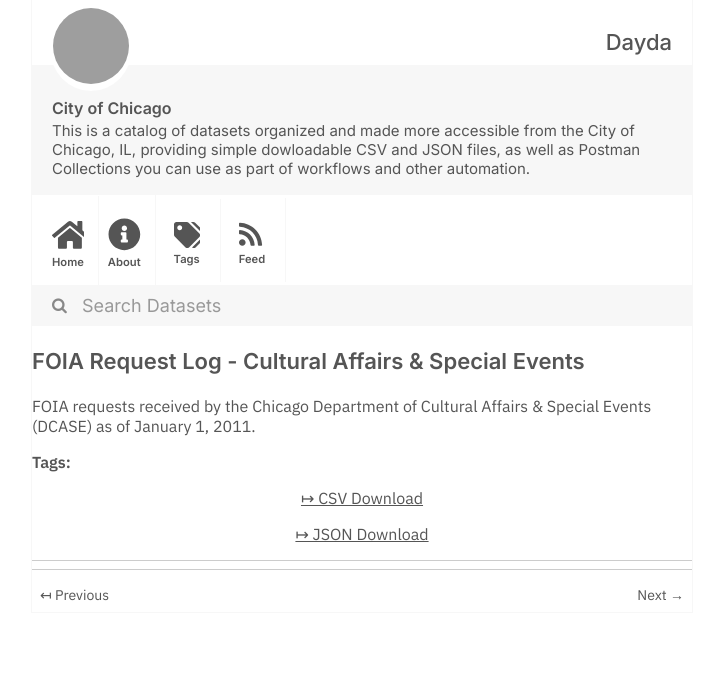
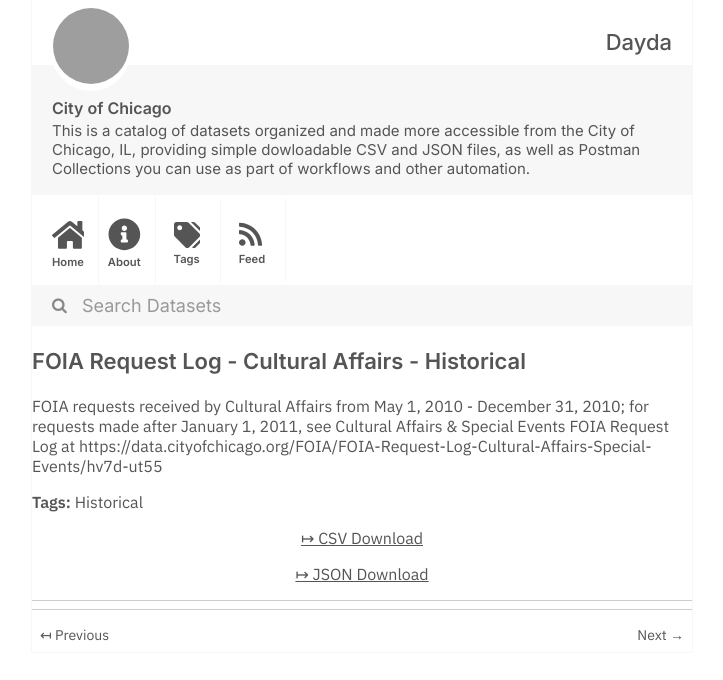
Before and after one commit to dayda-entities/city-of-chicago, a Jekyll site: the page built from _posts/2020-11-10-foia-request-log-cultural-affa.md, in a window 1280 px wide, cut to the strip 0-680 px from the top of the page. Shown: the whole strip, without its empty margins (278-1001 px from the left). Built offline with Jekyll 4.4.1, drawn with Linux system fonts in a browser that asks for light colours; grey boxes are pictures that could not be loaded.

Commit message:
Publish Data

```diff
--- a/_posts/2020-11-10-foia-request-log-cultural-affa.md
+++ b/_posts/2020-11-10-foia-request-log-cultural-affa.md
@@ -1,17 +1,18 @@
 ---
-title: FOIA Request Log - Cultural Affairs & Special Events
-created: '2020-11-10T16:55:01.651134'
-modified: '2020-12-04T19:30:12.448554'
+title: FOIA Request Log - Cultural Affairs - Historical
+created: '2020-11-10T16:55:12.777914'
+modified: '2020-11-10T16:55:12.777924'
 state: active
 type: dataset
-tags: []
+tags:
+  - Historical
 groups:
   - Local Government
 csv_url: >-
-  https://data.cityofchicago.org/api/views/ikdf-ernx/rows.csv?accessType=DOWNLOAD
+  https://data.cityofchicago.org/api/views/npw8-6cq9/rows.csv?accessType=DOWNLOAD
 json_url: >-
-  https://data.cityofchicago.org/api/views/ikdf-ernx/rows.json?accessType=DOWNLOAD
+  https://data.cityofchicago.org/api/views/npw8-6cq9/rows.json?accessType=DOWNLOAD
 layout: post
 
 ---
-FOIA requests received by the Chicago Department of Cultural Affairs & Special Events (DCASE) as of January 1, 2011.
+FOIA requests received by Cultural Affairs from May 1, 2010 -  December 31, 2010;  for requests made after January 1, 2011, see Cultural Affairs & Special Events FOIA Request Log at https://data.cityofchicago.org/FOIA/FOIA-Request-Log-Cultural-Affairs-Special-Events/hv7d-ut55
```
